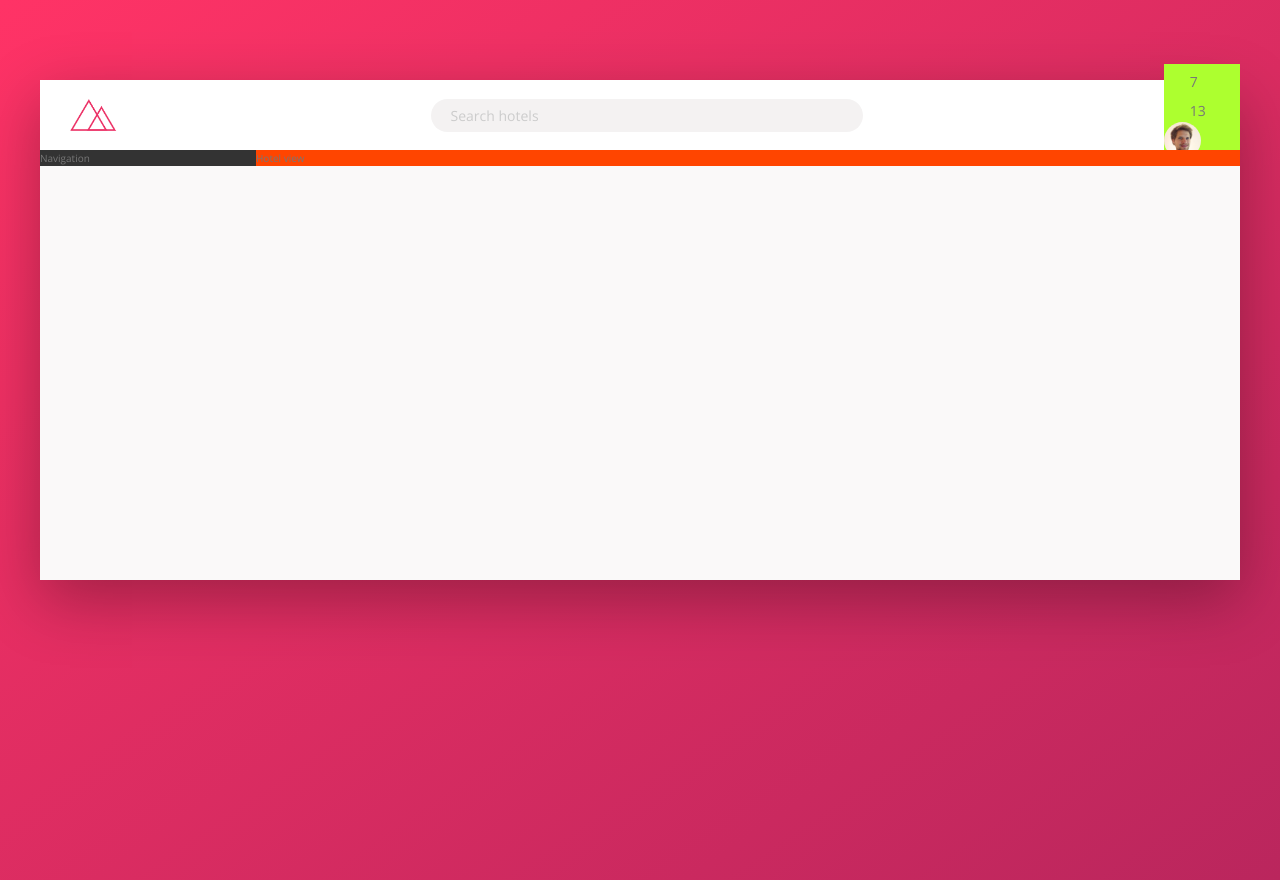
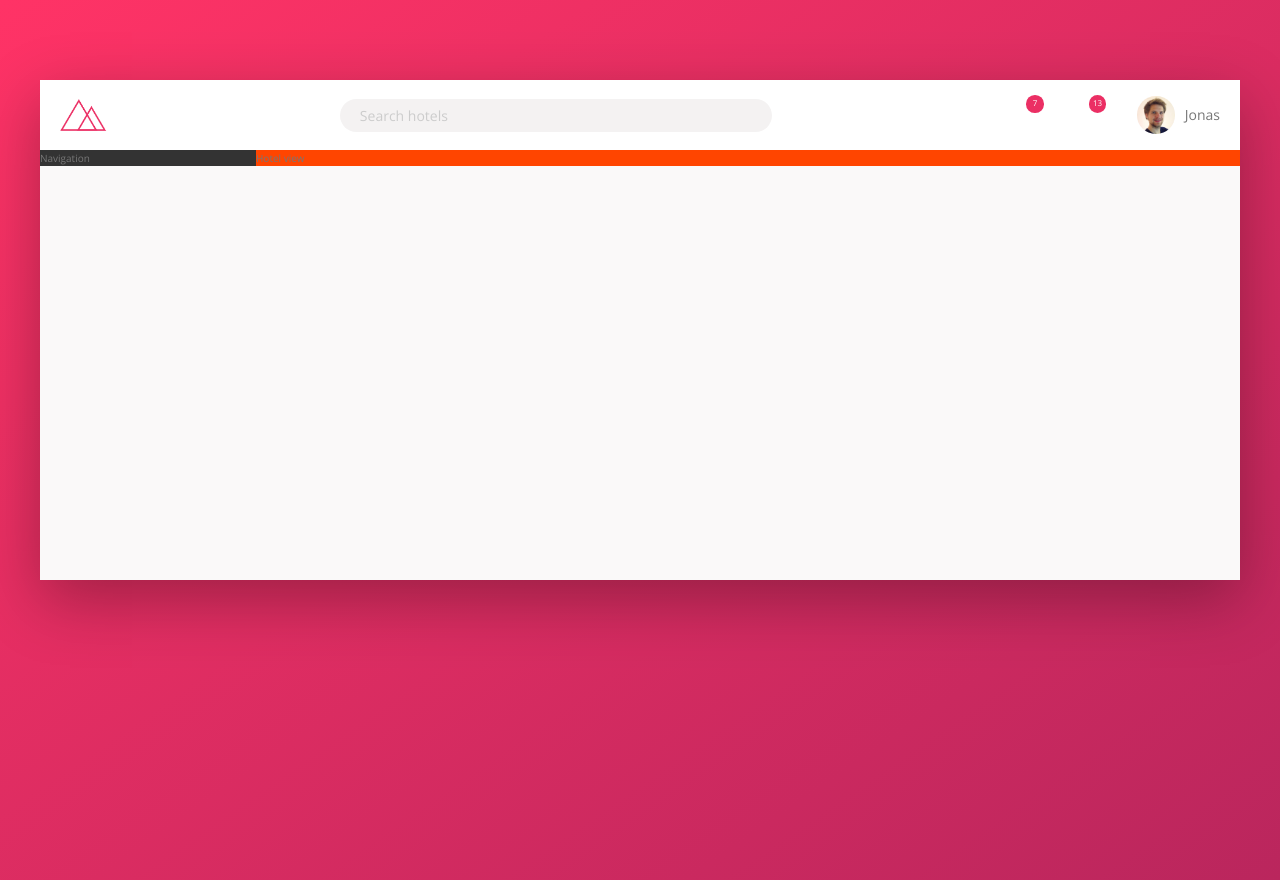
Before and after one commit to OskarAhl/trillo-html-css, a website: page index.html in a window 1280 px wide. Drawn offline with nearby package versions, Linux system fonts and the light colour scheme.

Commit message:
finish header

```diff
--- a/sass/_components.scss
+++ b/sass/_components.scss
@@ -2,7 +2,7 @@
 // Logo
 .logo {
     height: 3.25rem;
-    margin-left: 3rem;
+    margin-left: 2rem;
 }
 
 ////////////////////////////////
@@ -68,31 +68,56 @@
 ////////////////////////////////
 // User navigation
 .user-nav {
-    background-color: greenyellow;
+    // overrides parent align-items:center
+    // --> stretches user nav to take 100% height of parent (header) height
+    align-self: stretch;
+    display: flex;
+    align-items: center;
+
+    // select all direct children
+    & > * {
+        padding: 0 2rem;
+        cursor: pointer;
+        height: 100%;
+        // 3rd level nested flex
+        display: flex;
+        align-items: center;
+    }
+
+    & > *:hover {
+        background-color: var(--color-grey-light-2);
+    }
 
     &__icon-box {
-
+        position: relative;
     }
 
     &__icon {
         height: 2.25rem;
         width: 2.25rem;
+        fill: var(--color-grey-dark-2);
     }
 
     &__notification {
+        font-size: .8rem;
+        height: 1.75rem;
+        width: 1.75rem;
+        border-radius: 50%;
+        background-color: var(--color-primary);
+        color: #FFF;
+        position: absolute;
+        top: 1.5rem;
+        right: 1.1rem;
 
-    }
-
-    &__user {
-
+        // flex can also be used for text (number text inside notifcation circle)
+        display: flex;
+        justify-content: center;
+        align-items: center;
     }
 
     &__user-photo {
         height: 3.75rem;
         border-radius: 50%;
-    }
-
-    &__user-name {
-
+        margin-right: 1rem;
     }
 }
```
Also changed, not shown: css/style.css.
